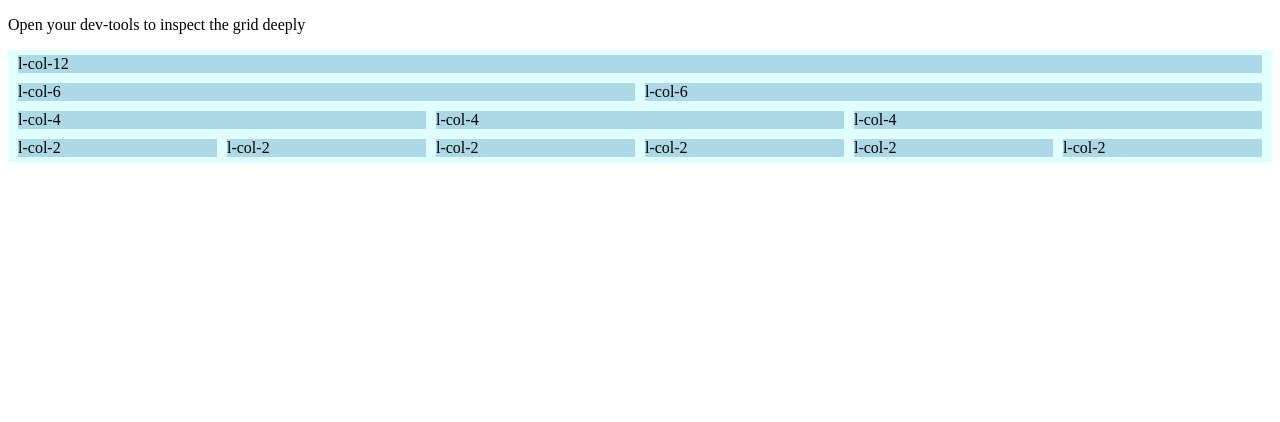
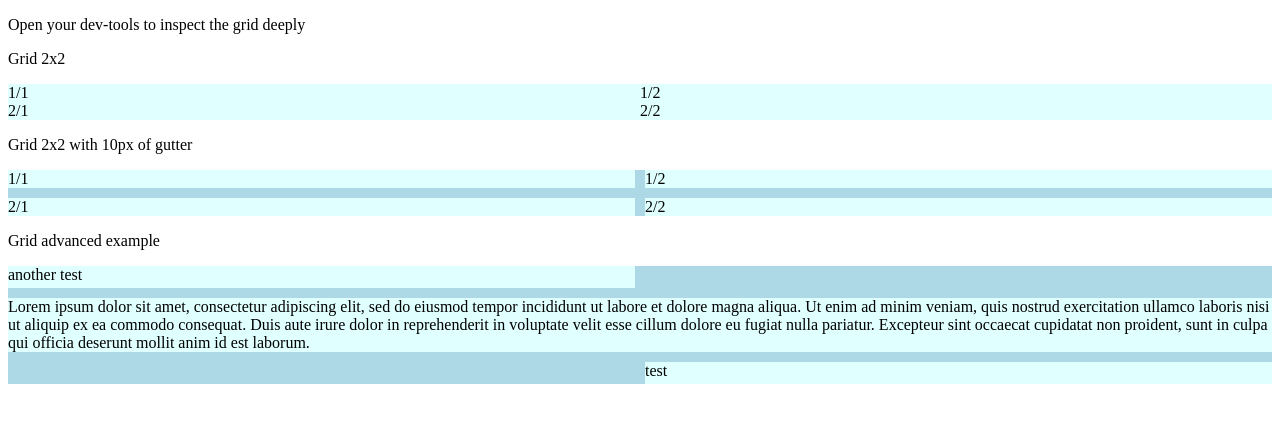
Before and after one commit to brion25/grid-ish, a React (Create React App) app: page / in a window 1280 px wide. Shown: the top 422 px of the page. Built offline with nearby package versions, Linux system fonts and the light colour scheme.

Commit message:
Adding sample test

```diff
--- a/src/App.js
+++ b/src/App.js
@@ -9,63 +9,30 @@ function App() {
         Open your dev-tools to inspect the grid deeply
       </p>
       <div className="example_basic">
-        <div className="l-container">
-          <div className="l-row">
-            <div className="l-col-12">
-              l-col-12
-            </div>
+        <p>Grid 2x2</p>
+        <div className="grid-2-2">
+          <div>1/1</div>
+          <div>1/2</div>
+          <div>2/1</div>
+          <div>2/2</div>
+        </div>
+        <p>Grid 2x2 with 10px of gutter</p>
+        <div className="grid-2-2-gutter-10">
+          <div>1/1</div>
+          <div>1/2</div>
+          <div>2/1</div>
+          <div>2/2</div>
+        </div>
+        <p>Grid advanced example</p>
+        <div className="grid-2-4">
+          <div className="huge-element">
+            Lorem ipsum dolor sit amet, consectetur adipiscing elit, sed do eiusmod tempor incididunt ut labore et dolore magna aliqua. Ut enim ad minim veniam, quis nostrud exercitation ullamco laboris nisi ut aliquip ex ea commodo consequat. Duis aute irure dolor in reprehenderit in voluptate velit esse cillum dolore eu fugiat nulla pariatur. Excepteur sint occaecat cupidatat non proident, sunt in culpa qui officia deserunt mollit anim id est laborum.
           </div>
-          <div className="l-row">
-            <div className="l-col-6">
-              l-col-6
-            </div>
-            <div className="l-col-6">
-              l-col-6
-            </div>
+          <div className="bottom-element">
+            test
           </div>
-          <div className="l-row">
-            <div className="l-col-4">
-              l-col-4
-            </div>
-            <div className="l-col-4">
-              l-col-4
-            </div>
-            <div className="l-col-4">
-              l-col-4
-            </div>
-          </div>
-          {/*
-          <div className="l-row">
-            <div className="l-col-4">
-              Lorem ipsum dolor sit amet, consectetur adipiscing elit, sed do eiusmod tempor incididunt ut labore et dolore magna aliqua. Ut enim ad minim veniam, quis nostrud exercitation ullamco laboris nisi ut aliquip ex ea commodo consequat. Duis aute irure dolor in reprehenderit in voluptate velit esse cillum dolore eu fugiat nulla pariatur. Excepteur sint occaecat cupidatat non proident, sunt in culpa qui officia deserunt mollit anim id est laborum.
-            </div>
-            <div className="l-col-4">
-              test
-            </div>
-            <div className="l-col-4">
-              another test
-            </div>
-          </div>
-           */}
-          <div className="l-row">
-            <div className="l-col-2">
-              l-col-2
-            </div>
-            <div className="l-col-2">
-              l-col-2
-            </div>
-            <div className="l-col-2">
-              l-col-2
-            </div>
-            <div className="l-col-2">
-              l-col-2
-            </div>
-            <div className="l-col-2">
-              l-col-2
-            </div>
-            <div className="l-col-2">
-              l-col-2
-            </div>
+          <div className="top-element">
+            another test
           </div>
         </div>
       </div>
--- a/src/App.scss
+++ b/src/App.scss
@@ -1,25 +1,40 @@
 /**
  * Basic grid system
  */
-.l{
-  $gutter: 10px;
-
-  &-container {
-    padding: 0 #{$gutter / 2}
+.grid {
+  &-2-2 {
+    display: grid;
+    grid-template-columns: 1fr 1fr;
+    grid-template-rows: 1fr 1fr;
   }
 
-  &-row {
-    display: flex;
-    padding: #{$gutter / 2} 0;
+  &-2-2-gutter-10 {
+    display: grid;
+    grid-template-columns: 1fr 1fr;
+    grid-template-rows: 1fr 1fr;
+    grid-column-gap: 10px;
+    grid-row-gap: 10px;
   }
 
-  @for $i from 1 through 12 {
-    $width: percentage($i / 12);
+  &-2-4 {
+    display: grid;
+    grid-template-columns: 1fr 1fr;
+    grid-template-rows: 1fr 1fr 1fr 1fr;
+    grid-gap: 10px;
 
-    &-col-#{$i} {
-      margin: 0 #{$gutter / 2};
-      max-width: calc(#{$width} - #{$gutter});
-      flex: 1;
+    .huge-element {
+      grid-row: 2 / 4;
+      grid-column: 1 / 3;
+    }
+
+    .top-element {
+      grid-row: 1 / 2;
+      grid-column: 1 / 2;
+    }
+
+    .bottom-element {
+      grid-row: 4 / 5;
+      grid-column: 2 / 3;
     }
   }
 }
@@ -28,10 +43,10 @@
  * Helpers classes
  */
 
-div[class|="l-col"] {
+div[class|="grid"] {
   background-color: lightblue;
+
+  div {
+    background-color: lightcyan;
+  }
 }
-
-.l-container {
-  background-color: lightcyan;
-}
```
